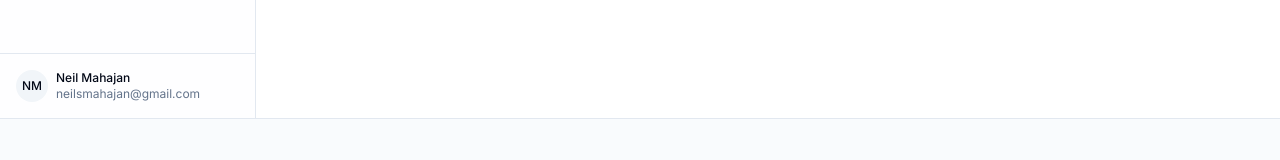
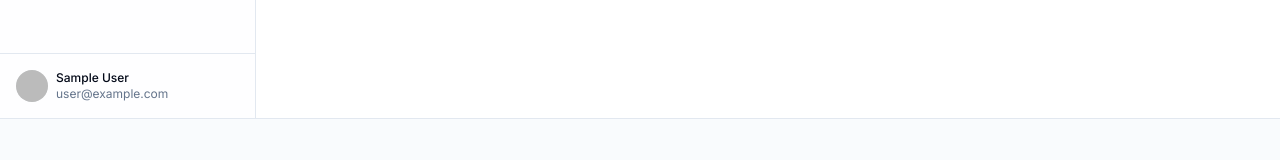
Before and after one commit to Neilsmahajan/advertisinganalyticsdashboard, a Next.js app: page /dashboard in a window 1280 px wide. Shown: the part 747-907 px from the top of the page. Built offline with nearby package versions, Linux system fonts and the light colour scheme; no server answers; sample sign-in values are in the browser's storage.

Commit message:
Enhance DashboardSidebar to display user profile image and email from session; update name display and improve link text for clarity

```diff
--- a/components/dashboard-sidebar.tsx
+++ b/components/dashboard-sidebar.tsx
@@ -17,11 +17,12 @@ import {
 } from "lucide-react";
 import { cn } from "@/lib/utils";
 import { Sheet, SheetContent, SheetTrigger } from "@/components/ui/sheet";
+import { useSession } from "next-auth/react";
 
 export default function DashboardSidebar() {
   const pathname = usePathname();
   const [isMobileOpen, setIsMobileOpen] = useState(false);
-
+  const { data: session } = useSession();
   const routes = [
     {
       name: "Dashboard",
@@ -97,12 +98,24 @@ export default function DashboardSidebar() {
       <div className="mt-auto border-t p-4">
         <div className="flex items-center gap-2">
           <div className="h-8 w-8 rounded-full bg-muted flex items-center justify-center">
-            <span className="text-xs font-medium">NM</span>
+            {session?.user.image ? (
+              <Image
+                src={session.user.image}
+                alt={session.user.name}
+                width={32}
+                height={32}
+                className="rounded-full"
+              />
+            ) : (
+              <span className="text-sm font-bold text-muted-foreground">
+                {session?.user.name[0]}
+              </span>
+            )}
           </div>
           <div>
-            <p className="text-xs font-medium">Neil Mahajan</p>
+            <p className="text-xs font-medium">{session?.user.name}</p>
             <p className="text-xs text-muted-foreground">
-              neilsmahajan@gmail.com
+              {session?.user.email}
             </p>
           </div>
         </div>
@@ -134,7 +147,7 @@ export default function DashboardSidebar() {
               height={24}
               className="rounded-md"
             />
-            <span className="font-bold text-sm">Advertising Analytics</span>
+            <span className="font-bold text-sm">Advertising Analytics Dashboard</span>
           </Link>
         </div>
       </div>
```
